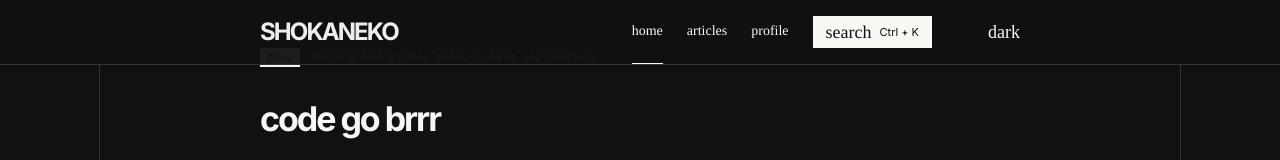
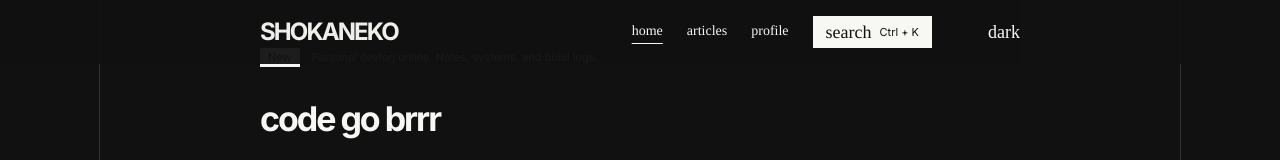
Before and after one commit to NikkeTryHard/personal_blog, a Next.js app: page / in a window 1280 px wide. Shown: the top 160 px of the page. Built offline with nearby package versions, Linux system fonts and the light colour scheme; no server answers.

Commit message:
fix: use nav text underline

```diff
--- a/app/chrome.tsx
+++ b/app/chrome.tsx
@@ -11,7 +11,7 @@ export async function Header() {
   const initialTheme = themeCookie === 'light' || themeCookie === 'dark' || themeCookie === 'system' ? themeCookie : 'dark';
 
   return (
-    <header className="fixed left-0 top-0 z-50 w-full border-b border-outline-variant bg-background/95">
+    <header className="fixed left-0 top-0 z-50 w-full bg-background/95">
       <div className="page-shell h-16 border-t-0 bg-transparent">
         <div className="middle-column flex h-16 items-center justify-between">
           <Link className="font-headline-primary text-[24px] font-black tracking-[-0.08em] text-primary" href="/" aria-label="SHOKANEKO home">
--- a/app/globals.css
+++ b/app/globals.css
@@ -208,14 +208,10 @@ button, input { font: inherit; }
   color: var(--primary);
 }
 
-.nav-link-active::after {
-  content: '';
-  position: absolute;
-  left: 0;
-  right: 0;
-  bottom: 0;
-  height: 1px;
-  background: var(--primary);
+.nav-link-active {
+  text-decoration: underline;
+  text-decoration-thickness: 1px;
+  text-underline-offset: 8px;
 }
 
 
```
